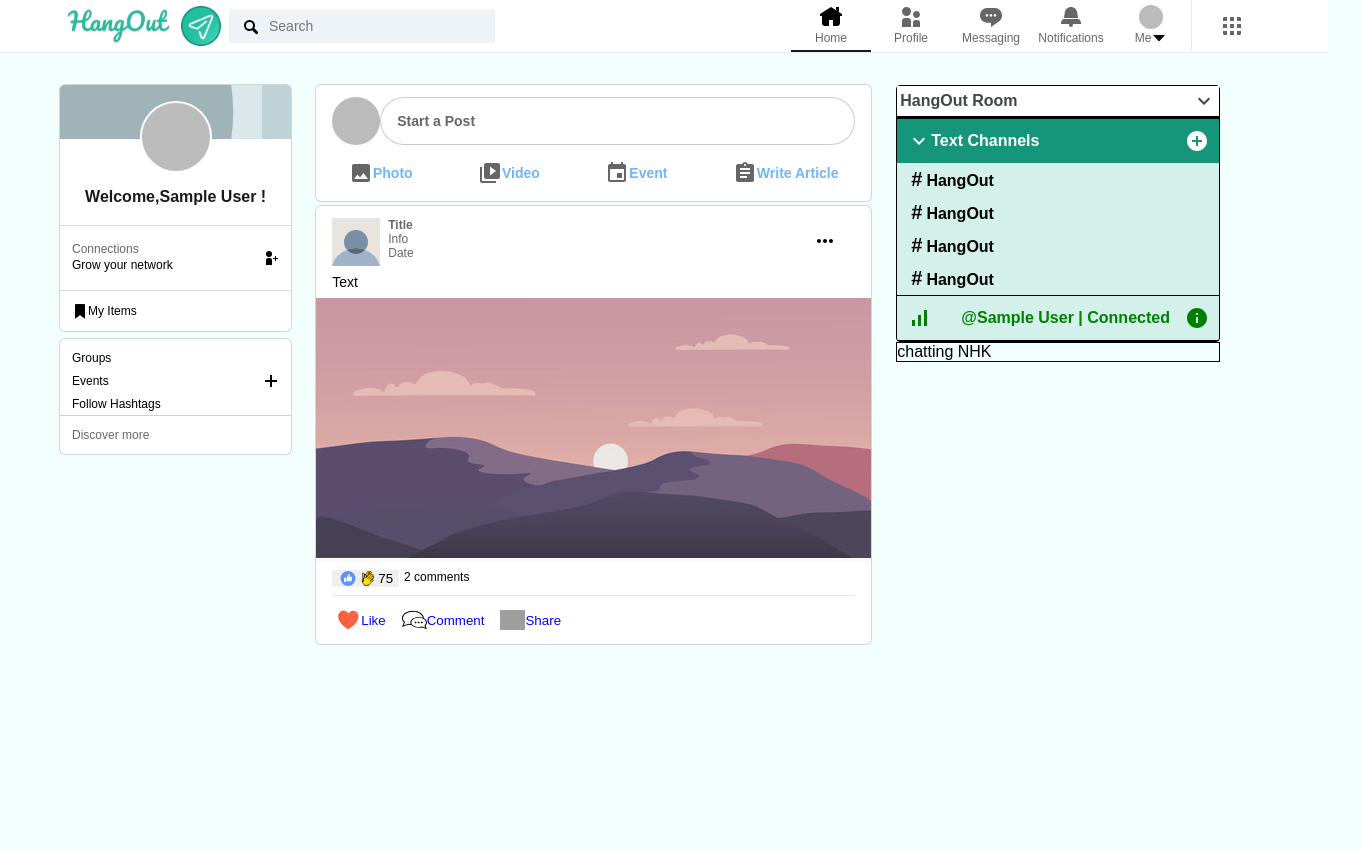
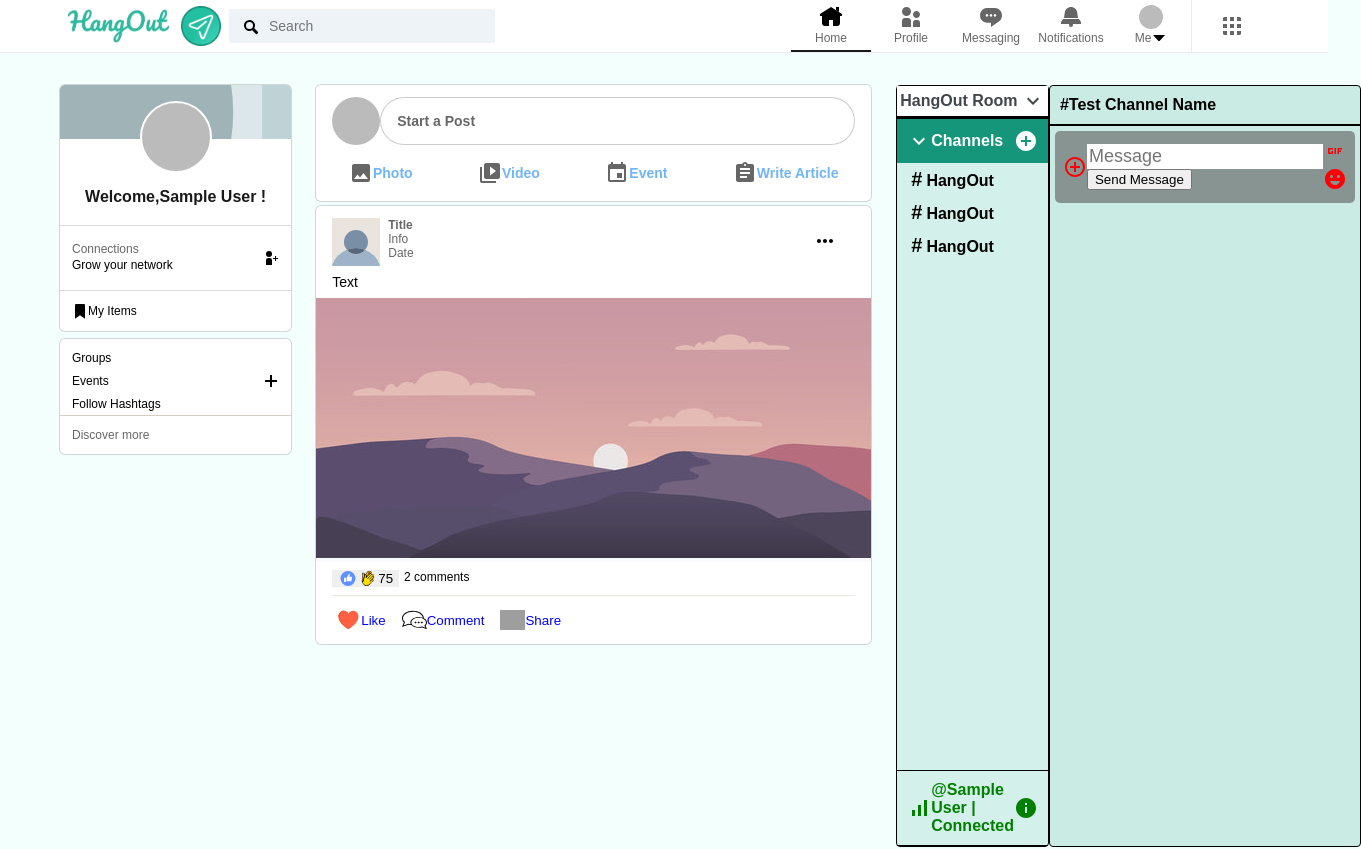
Before and after one commit to Tanish118/LetsOpenUp, a React (Create React App) app in the folder loufrontend/: page /home in a window 1280 px wide. Shown: the top 849 px of the page, 1361 px wide, since content can reach past the window. Before the commit the page ends 800 px from the top, so only its background shows below. Built offline with nearby package versions, Linux system fonts and the light colour scheme; no server answers; sample sign-in values are in the browser's storage; grey boxes are pictures that could not be loaded.

Commit message:
messenger

```diff
--- a/loufrontend/src/App.js
+++ b/loufrontend/src/App.js
@@ -11,6 +11,7 @@
 import {getUserAuth} from'./actions'
 import Profile from './components/Userprofile';
 import { connect } from 'react-redux';
+import RightMessenger from './components/RightMessenger';
 
 function App(props) {
   useEffect(()=>{
@@ -31,6 +32,10 @@
            <Header />
             <Profile />
             </Route>
+            <Route Path="/messenger">
+              {/* <Header/> */}
+              <RightMessenger/>
+            </Route>
         </Switch>
       </Router>
     </div>
--- a/loufrontend/src/components/ChatArea.js
+++ b/loufrontend/src/components/ChatArea.js
@@ -1,15 +1,67 @@
 
 import React from 'react'
 import styled from'styled-components'
+import ChatHeader from './ChatHeader'
+import GifIcon from '@material-ui/icons/Gif';
+import EmojiEmotionsIcon from '@material-ui/icons/EmojiEmotions';
+import ControlPointIcon from '@material-ui/icons/ControlPoint';
+
 function ChatArea(props) {
     return (
         <Container>
-            chatting NHK
-            </Container>
+            <ChatHeader/>
+            <ChatMess>
+            </ChatMess>
+            <ChatInput>
+                <ControlPointIcon/>
+                <form >
+                    <InputArea type="text" placeholder="Message "/>
+                    <button type="submit">Send Message</button>
+                </form>
+                <ChatInputIcons>
+                    <GifIcon/>
+                    <EmojiEmotionsIcon/>
+                </ChatInputIcons>
+            </ChatInput>
+
+        </Container>
     )
 }
+const ChatInput=styled.div`
+    color:red;
+    display:flex;
+    align-items: center;
+    justify-content: space-between;
+    padding:8px;
+    border-radius:5px;
+    margin:5px;
+    background-color: #889491;
+    form{
+        InputArea{
+
+        }
+    }
+`;
+const ChatMess=styled.div`
+`;
+const InputArea=styled.input`
+    padding:2px;
+    border:none;
+    color:white;
+    font-size:large;
+    color:white;
+`;
+const ChatInputIcons=styled.div`
+
+`;
 const Container=styled.div`
-    grid-area: chatArea;
-    border:1px solid black;
+border:1px solid black;
+border-radius: 4px;
+display: flex;
+flex-direction: column;
+flex:0.75;
+height:95vh;
+background-color:#caebe4;
+overflow: visible;
 `;
 export default ChatArea
--- /dev/null
+++ b/loufrontend/src/components/ChatHeader.js
@@ -0,0 +1,34 @@
+import React from 'react'
+import styled from'styled-components'
+function ChatHeader() {
+    return (
+        <Container>
+           <Header_left>
+                <h3>#Test Channel Name</h3>
+           </Header_left>
+           <Header_right>
+
+           </Header_right>
+        </Container>
+    )
+}
+const Container=styled.div`
+    display:flex;
+    justify-content: space-between;
+    align-items: center;
+    color:gray;
+    padding:10px;
+    border-bottom: 2px solid black;
+
+`;
+const Header_left=styled.div`
+
+    h3{
+        display: flex;
+        flex-direction: column;
+        align-items: center;
+        color:black
+    }
+`;
+const Header_right=styled.div``;
+export default ChatHeader
--- a/loufrontend/src/components/RightMessenger.js
+++ b/loufrontend/src/components/RightMessenger.js
@@ -2,26 +2,28 @@
 import React from 'react'
 import styled from'styled-components'
 import ChatArea from './ChatArea';
+import Main from './Main';
 import Rightprofile from './Rightprofile';
 
 
 function RightMessenger() {
     return (
         <Container>
-            <Messenger>
+
                 <Rightprofile/>
                 <ChatArea/>
-            </Messenger>
+
         </Container>
 
     )
 }
 
 export default RightMessenger
-const Messenger=styled.div`
 
+const Container= styled.div`
+   display: flex;
+   @media(max-width:768px){
+    flex-direction:column;
+    padding:0 5px;
+    }
 `;
-const Container= styled.div`
-    grid-area: right;
-
-`;
--- a/loufrontend/src/components/Rightprofile.js
+++ b/loufrontend/src/components/Rightprofile.js
@@ -18,7 +18,7 @@
                         <ChannelHeader>
                             <BarHeader>
                             <KeyboardArrowDownIcon/>
-                            <h4>Text Channels</h4>
+                            <h4>Channels</h4>
                             </BarHeader>
                             <AddCircleIcon/>
                         </ChannelHeader>
@@ -26,7 +26,7 @@
                                 <SideBarChannel/>
                                 <SideBarChannel/>
                                 <SideBarChannel/>
-                                <SideBarChannel/>
+
                         </ChannelList>
                    </SideChannels>
 
@@ -49,8 +49,9 @@
 display: flex;
 flex-direction: column;
 flex:0.25;
-height:100%;
+height:95vh;
 background-color:#d3f0ea;
+overflow: visible;
 `;
 const SideTop=styled.div`
     display: flex;
@@ -60,7 +61,6 @@
     background-color:white ;
     color:#40464b ;
     border-bottom: 3px solid black;
-
 
 `;
 const SideChannels=styled.div`
```
